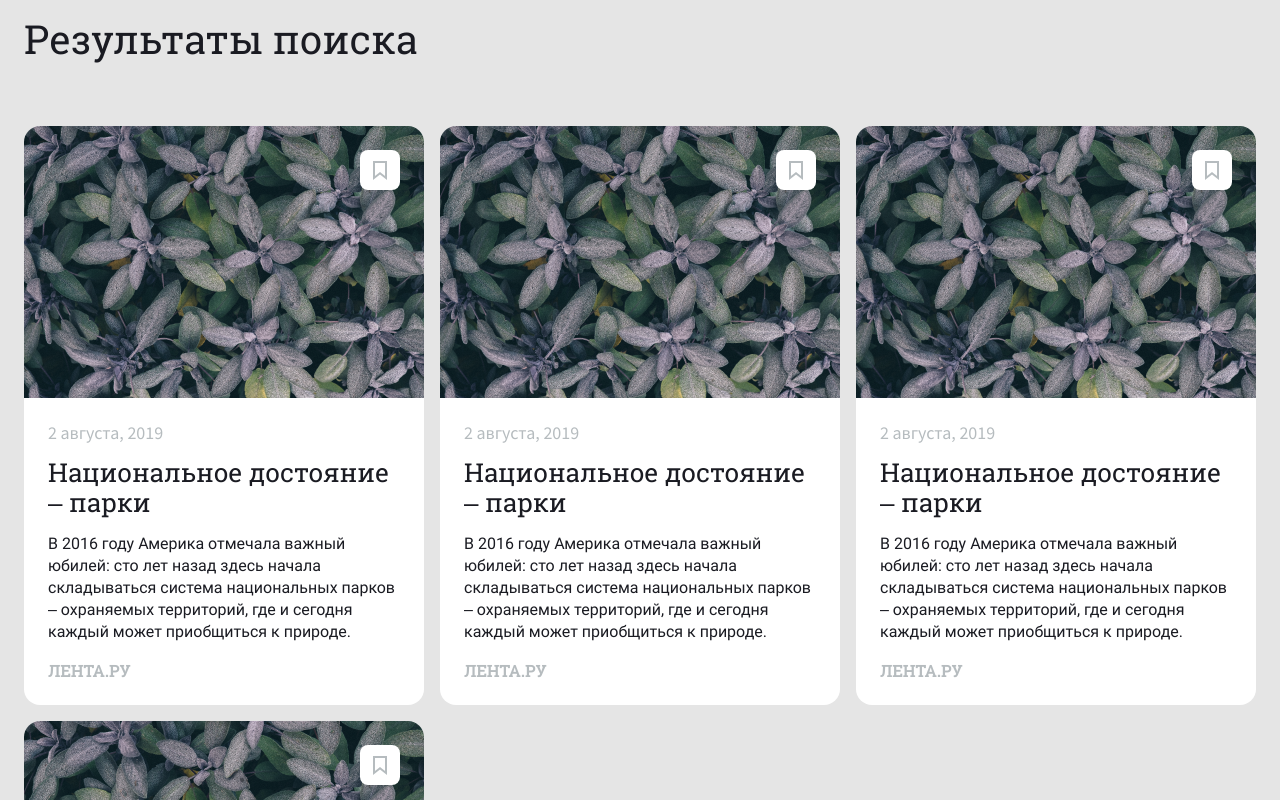
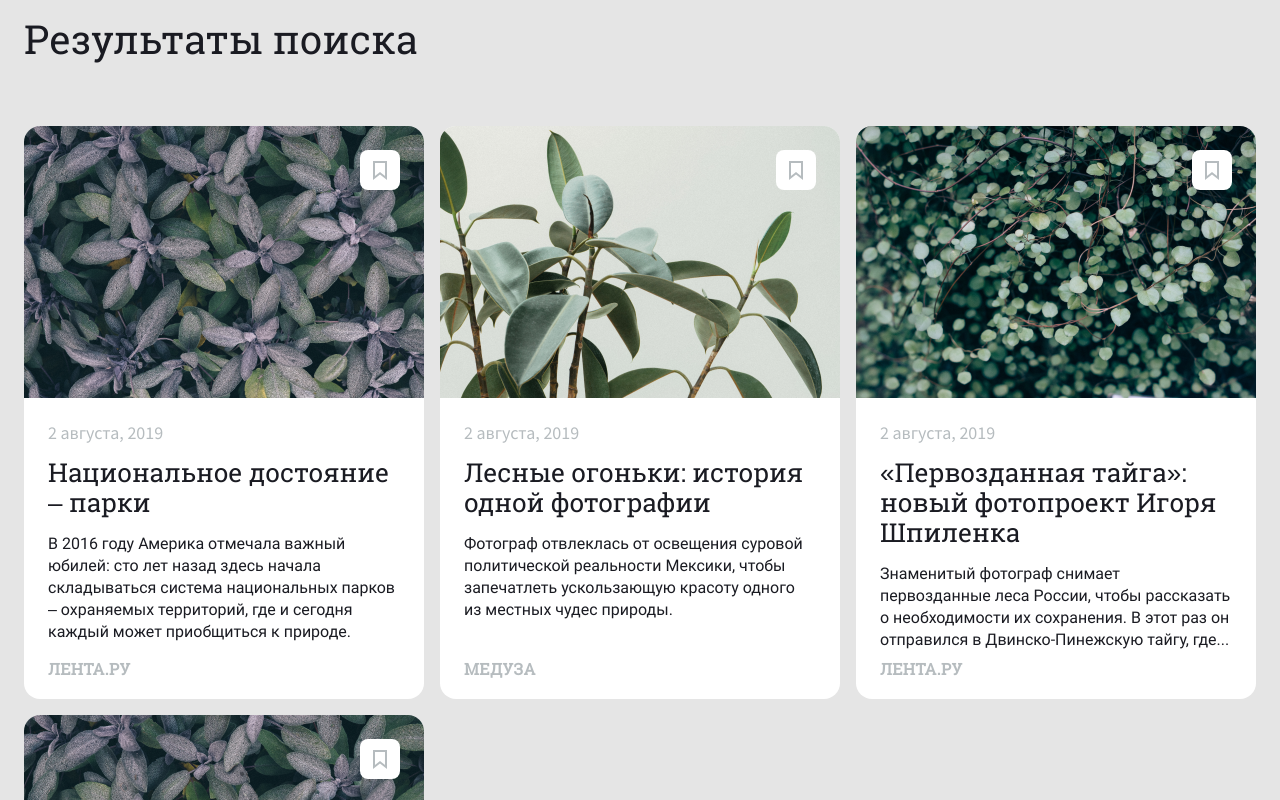
Before and after one commit to Vladimir-art/news-explorer-frontend, a React (Create React App) app: page / in a window 1280 px wide. Shown: the part 640-1440 px from the top of the page. Built offline with nearby package versions, Linux system fonts and the light colour scheme.

Commit message:
Update Articles

```diff
--- a/src/blocks/article-element/__cover/article-element__cover.css
+++ b/src/blocks/article-element/__cover/article-element__cover.css
@@ -1,5 +1,6 @@
 .article-element__cover {
   width: 352px;
-  margin: 0 auto;
+  height: 230px;
+  margin: 0 auto 8px;
   text-align: left;
 }
--- a/src/blocks/article-element/__source/article-element__source.css
+++ b/src/blocks/article-element/__source/article-element__source.css
@@ -1,7 +1,7 @@
 .article-element__source {
-  padding: 0;
+  margin: 0 0 0 24px;
+  text-decoration: none;
 
-  text-decoration: none;
   font-family: "Roboto Slab", Arial, sans-serif;
   font-style: normal;
   font-weight: bold;
--- a/src/blocks/article-element/__text/article-element__text.css
+++ b/src/blocks/article-element/__text/article-element__text.css
@@ -1,7 +1,7 @@
 .article-element__text {
-  margin: 0 0 18px;
+  margin: 0 0 24px;
   padding: 0;
-
+  text-overflow: ellipsis;
   font-family: "Roboto", Arial, sans-serif;
   font-style: normal;
   font-weight: normal;
--- a/src/blocks/article-element/__title/article-element__title.css
+++ b/src/blocks/article-element/__title/article-element__title.css
@@ -1,7 +1,7 @@
 .article-element__title {
   margin: 0 0 16px;
   padding: 0;
-
+  max-height: 90px;
   font-family: "Roboto Slab", Arial, sans-serif;
   font-style: normal;
   font-weight: normal;
--- a/src/blocks/article-element/article-element.css
+++ b/src/blocks/article-element/article-element.css
@@ -18,5 +18,5 @@
   background: #FFF;
   border-radius: 16px;
   position: relative;
-  padding-bottom: 24px;
+  padding-bottom: 20px;
 }
--- a/src/components/NewsCard/NewsCard.js
+++ b/src/components/NewsCard/NewsCard.js
@@ -1,20 +1,18 @@
+/* eslint-disable react/prop-types */
 import React from 'react';
-import flower from '../../images/flowers-pic.png'
 
-function NewsCard() {
+function NewsCard(props) {
   return (
     <div className="article-element">
-      <img className="article-element__image" alt="Изображение" src={flower} />
+      <img className="article-element__image" alt="Изображение" src={props.scr} />
       <div className="article-element__cover">
         <p className="article-element__date">2 августа, 2019</p>
-        <h3 className="article-element__title">Национальное достояние – парки</h3>
+        <h3 className="article-element__title">{props.title}</h3>
         <p className="article-element__text">
-          В 2016 году Америка отмечала важный юбилей: сто лет назад
-          здесь начала складываться система национальных парков – охраняемых территорий,
-          где и сегодня каждый может приобщиться к природе.
+          {props.text}
         </p>
-        <a className="article-element__source" href="#">Лента.ру</a>
       </div>
+      <a className="article-element__source" href="#">{props.source}</a>
       <div className="article-element__loggedout">
         <p className="article-element__attantion">Войдите, чтобы сохранять статьи</p>
         <button className="article-element__flag" type="button"></button>
--- a/src/components/SearchingResults/SearchingResults.js
+++ b/src/components/SearchingResults/SearchingResults.js
@@ -1,15 +1,43 @@
 import React from 'react';
 import NewsCard from '../NewsCard/NewsCard';
+
+import flower from '../../images/flowers-pic.png';
+import ficus from '../../images/ficus.png';
+import bush from '../../images/bush.png';
 
 function SearchingResults() {
   return (
     <section className="searching-results">
       <h2 className="searching-results__title">Результаты поиска</h2>
       <div className="searching-results__elements">
-        <NewsCard />
-        <NewsCard />
-        <NewsCard />
-        <NewsCard />
+        <NewsCard
+          scr={flower}
+          title="Национальное достояние – парки"
+          text="В 2016 году Америка отмечала важный юбилей: сто лет назад здесь начала складываться система национальных парков –
+          охраняемых территорий, где и сегодня каждый может приобщиться к природе."
+          source="Лента.ру"
+        />
+        <NewsCard
+          scr={ficus}
+          title="Лесные огоньки: история одной фотографии"
+          text="Фотограф отвлеклась от освещения суровой политической реальности Мексики, чтобы запечатлеть ускользающую красоту одного
+          из местных чудес природы."
+          source="Медуза"
+        />
+        <NewsCard
+          scr={bush}
+          title="«Первозданная тайга»: новый фотопроект Игоря Шпиленка"
+          text="Знаменитый фотограф снимает первозданные леса России,
+          чтобы рассказать о необходимости их сохранения. В этот раз он отправился в Двинско-Пинежскую тайгу, где..."
+          source="Лента.ру"
+        />
+        <NewsCard
+          scr={flower}
+          title="Национальное достояние – парки"
+          text="В 2016 году Америка отмечала важный юбилей: сто лет назад здесь начала складываться система национальных парков –
+          охраняемых территорий, где и сегодня каждый может приобщиться к природе."
+          source="Лента.ру"
+        />
       </div>
       <button className="searching-results__button" type="button">Показать еще</button>
     </section>
```
